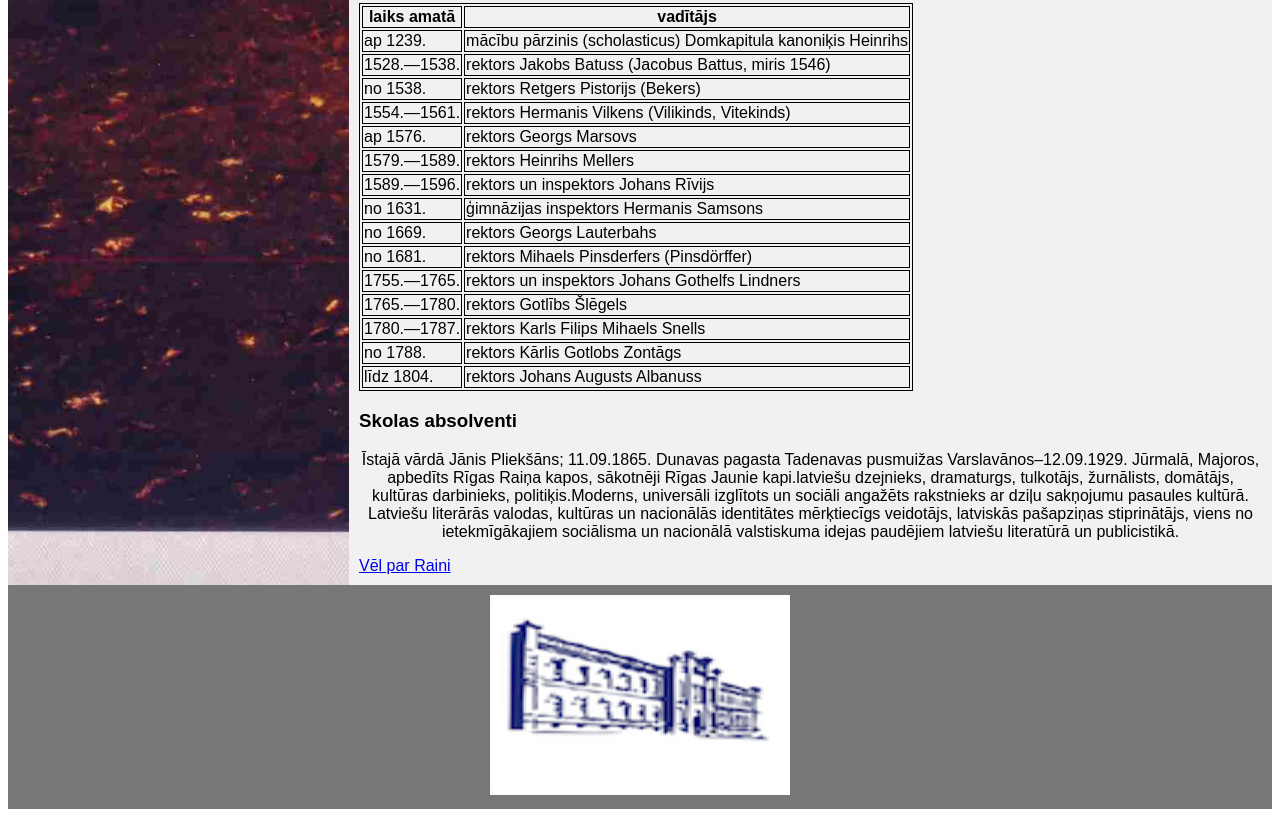
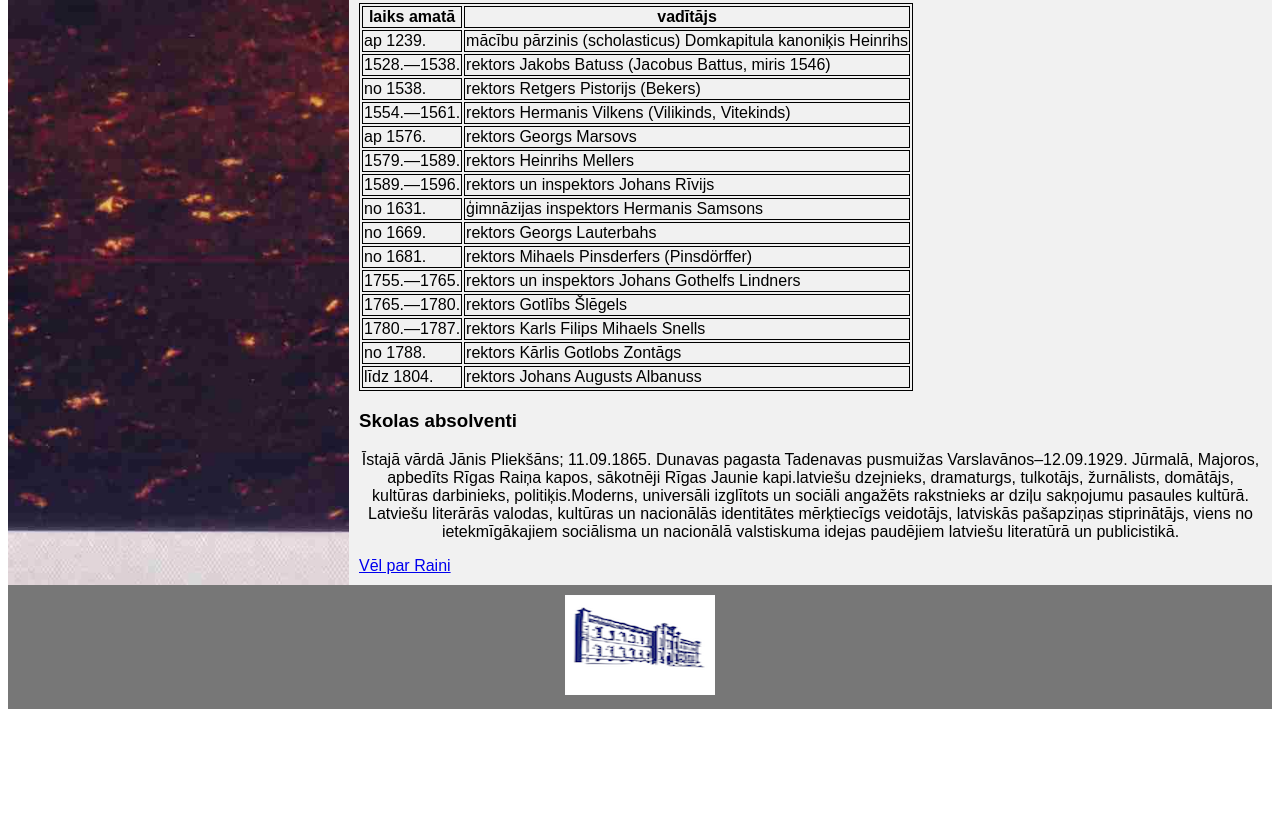
Before and after one commit to lauraa13-rom/laurar, a plain HTML site: page skola.html in a window 1280 px wide. Shown: the part 1726-2543 px from the top of the page. After the commit the page ends 2443 px from the top, so only its background shows below. Drawn offline with Linux system fonts and the light colour scheme.

Commit message:
Merge origin/main

```diff
--- a/skola.html
+++ b/skola.html
@@ -205,7 +205,7 @@ table, th, td {
 
 <footer>
   <a href="https://www.r1g.edu.lv/">
-    <img src="images/sklogo.png" alt="skolaslogo" width="300" height="200"/>
+    <img src="images/sklogo.png" alt="logo" width="150" height="100"/>
   </a>
 
 
```
